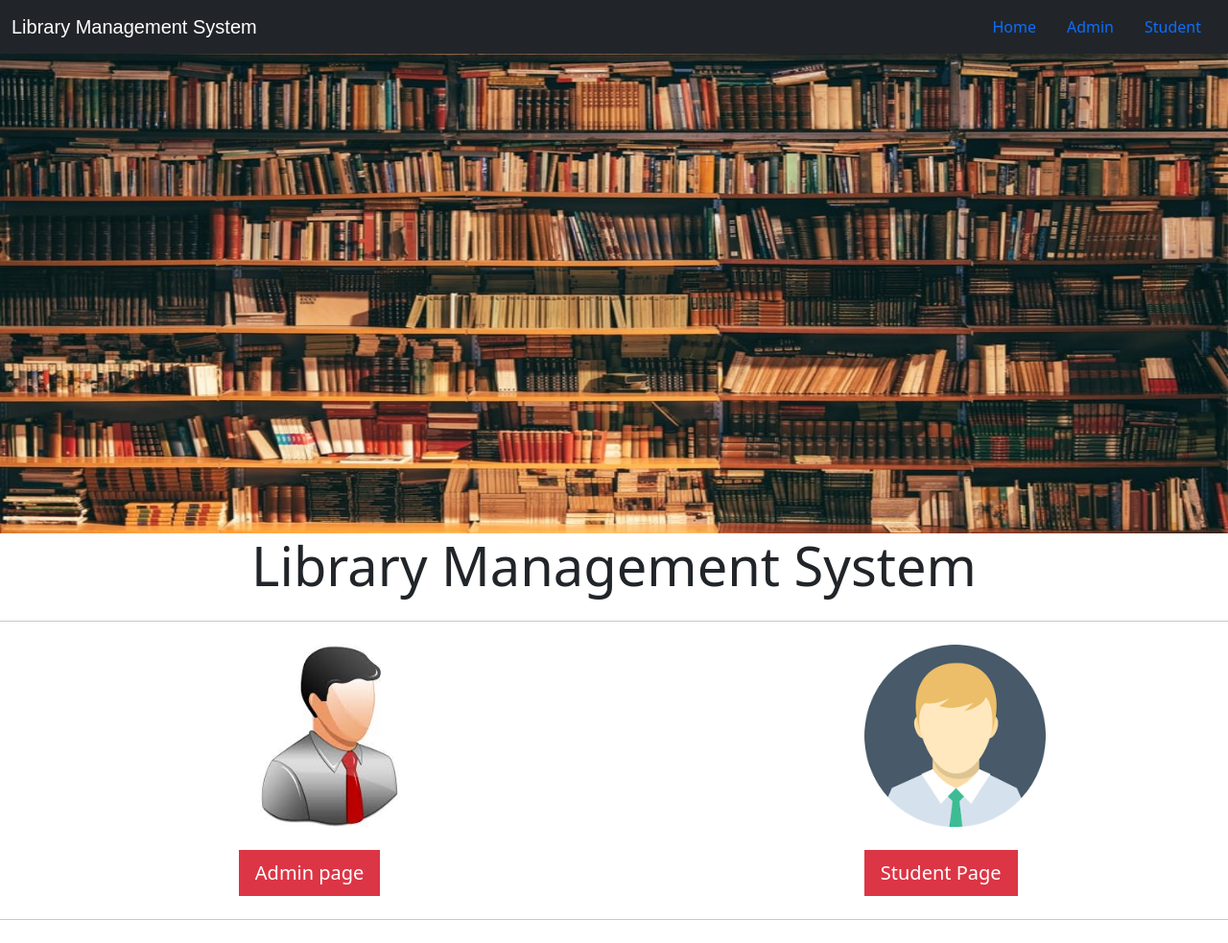
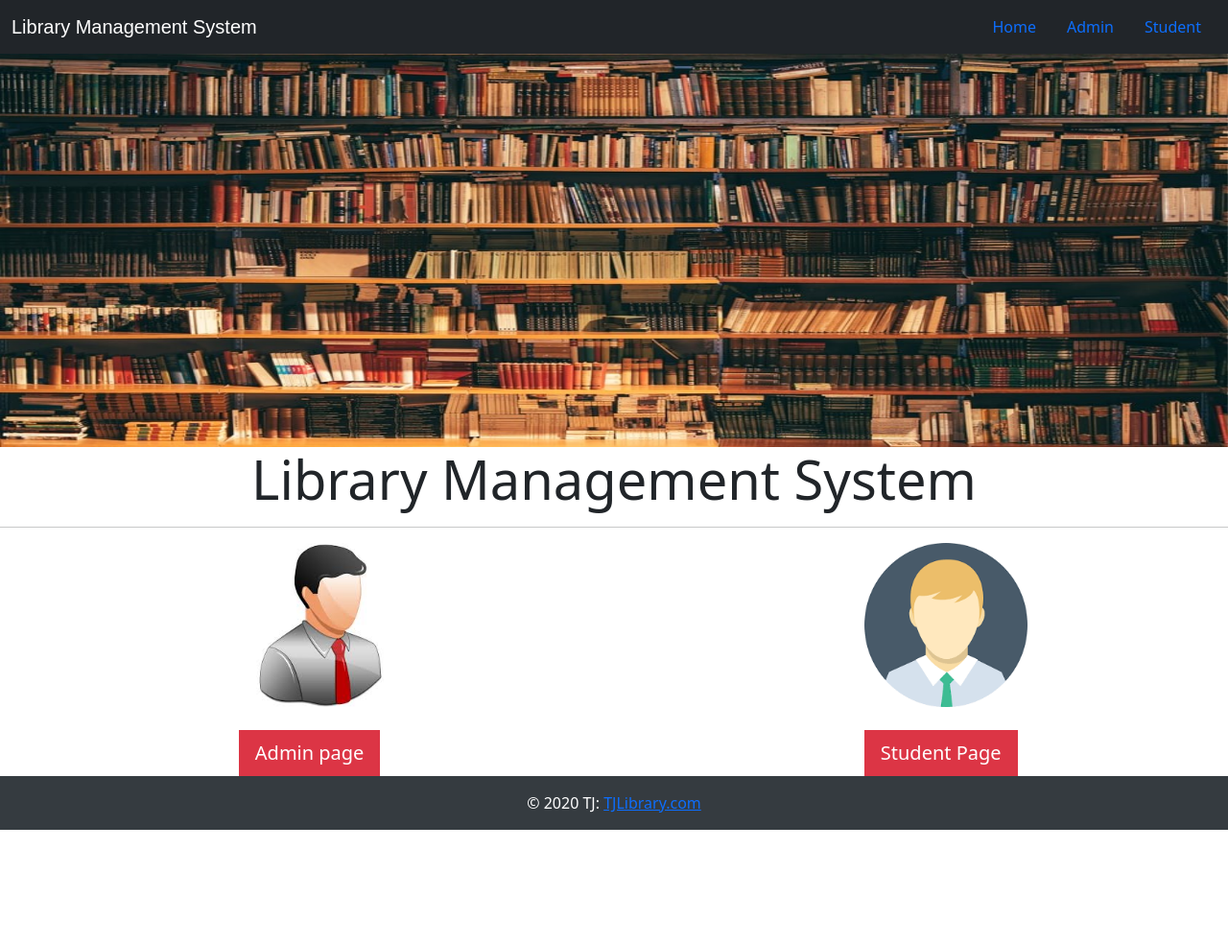
Before and after one commit to TejasJogi/Library-Management-System-Django-MYSQL, a Django app: page / in a window 1280 px wide. Shown: the whole page at 96% size. After the commit the page ends 865 px from the top, so only its background shows below. Run offline with Django 3.2, Linux system fonts and the light colour scheme.

Commit message:
footer added

```diff
--- a/library/forms.py
+++ b/library/forms.py
@@ -10,7 +10,7 @@ class AdminSigup(forms.ModelForm):
     email = forms.EmailField(help_text='Email')
 
     class Meta:
-        model = User
+        model = models.NewUser
         fields = ['user_name', 'email', 'password']
 
 class BookForm(forms.ModelForm):
--- a/library/urls.py
+++ b/library/urls.py
@@ -1,19 +1,18 @@
-from django.contrib import admin
 from django.urls import path
 from library import views
 from django.contrib.auth.views import LoginView, LogoutView
 
 urlpatterns = [
     path('',views.index, name='index'),
-    path('studentpage', views.studentpage, name='studentpage'),
-    path('adminpage', views.adminpage, name='adminpage'),
-    path('studentview', views.studentview, name='studentview'),
-    path('adminsignup', views.adminsignup, name='adminsignup'),
-    path('adminlogin', LoginView.as_view(template_name='adminlogin.html')),
-    path('admindash', views.admindash, name='admindash'),
-    path('addbook', views.addbook, name='addbook'),
-    path('viewbook', views.viewbook, name='viewbook'),
-    path('bookedit/<int:pk>', views.bookedit, name='bookedit'),
-    path('bookdelete/<int:pk>', views.bookdelete, name='bookdelete'),
-    path('logout', LogoutView.as_view(template_name='adminlogin.html')),
+    path('studentpage', views.Student.studentpage, name='studentpage'),
+    path('adminpage', views.Admin.adminpage, name='adminpage'),
+    path('studentview', views.Student.studentview, name='studentview'),
+    path('adminsignup', views.Admin.adminsignup, name='adminsignup'),
+    path('adminlogin', LoginView.as_view(template_name='adminlogin.html'), name="login"),
+    path('admindash', views.Admin.admindash, name='admindash'),
+    path('addbook', views.Admin.addbook, name='addbook'),
+    path('viewbook', views.Admin.viewbook, name='viewbook'),
+    path('bookedit/<int:pk>', views.Admin.bookedit, name='bookedit'),
+    path('bookdelete/<int:pk>', views.Admin.bookdelete, name='bookdelete'),
+    path('logout', LogoutView.as_view(template_name='adminlogin.html'), name="logout"),
 ]
--- a/library/views.py
+++ b/library/views.py
@@ -3,84 +3,89 @@ from . import models, forms
 from django.contrib.auth.models import Group
 
 # Create your views here.
+
 def index(request):
     return render(request, 'index.html')
 
-def studentpage(request):
-    return render(request, 'studentpage.html')
+class Admin:
 
-def adminpage(request):
-    return render(request, 'adminpage.html')
-
-def studentview(request):
-    books = models.Book.objects.all()
-    return render(request,'studentview.html',{'books': books})
+    def adminpage(request):
+        return render(request, 'adminpage.html')
 
 
-def adminsignup(request):
-    form = forms.AdminSigup()
-    if request.method == 'POST':
-        form = forms.AdminSigup(request.POST)
-        if form.is_valid():
-            user = form.save()
-            user.set_password(user.password)
-            user.save()
+    def adminsignup(request):
+        form = forms.AdminSigup()
+        if request.method == 'POST':
+            form = forms.AdminSigup(request.POST)
+            if form.is_valid():
+                user = form.save()
+                user.set_password(user.password)
+                user.save()
 
-            my_admin_group = Group.objects.get_or_create(name='ADMIN')
-            my_admin_group[0].user_set.add(user)
+                my_admin_group = Group.objects.get_or_create(name='ADMIN')
+                my_admin_group[0].user_set.add(user)
 
-            return HttpResponseRedirect('adminlogin')
-    return render(request, 'adminsignup.html', {'form': form})
+                return HttpResponseRedirect('adminlogin')
+        return render(request, 'adminsignup.html', {'form': form})
 
 
-def adminlogin(request):
-    return render(request, 'adminlogin.html')
+    def adminlogin(request):
+        return render(request, 'adminlogin.html')
 
 
-def adminauth(user):
-    return user.groups.filter(name='ADMIN').exists()
+    def adminauth(user):
+        return user.groups.filter(name='ADMIN').exists()
 
 
-def admindash(request):
-    return render(request, 'admindash.html')
+    def admindash(request):
+        return render(request, 'admindash.html')
 
 
-def addbook(request):
-    form = forms.BookForm()
-    if request.method == 'POST':
-        form = forms.BookForm(request.POST)
-        if form.is_valid():
-            user = form.save()
-            return render(request, 'bookadded.html')
-    return render(request, 'addbook.html', {'form': form})
+    def addbook(request):
+        form = forms.BookForm()
+        if request.method == 'POST':
+            form = forms.BookForm(request.POST)
+            if form.is_valid():
+                user = form.save()
+                return render(request, 'bookadded.html')
+        return render(request, 'addbook.html', {'form': form})
 
 
-def viewbook(request):
-    books = models.Book.objects.all()
-    return render(request, 'viewbook.html', {'books': books})
+    def viewbook(request):
+        books = models.Book.objects.all()
+        return render(request, 'viewbook.html', {'books': books})
 
 
-def bookedit(request, pk):
-    if not request.user.is_superuser:
-        return redirect('index')
-    obj = models.Book.objects.get(id=pk)
-    form = forms.BookForm(instance=obj)
-    if request.method == 'POST':
-        form = forms.BookForm(
-            data=request.POST, files=request.FILES, instance=obj)
-        if form.is_valid():
-            obj = form.save(commit=False)
-            obj.save()
+    def bookedit(request, pk):
+        if not request.user.is_superuser:
             return redirect('index')
-    return render(request, 'addbook.html', locals())
+        obj = models.Book.objects.get(id=pk)
+        form = forms.BookForm(instance=obj)
+        if request.method == 'POST':
+            form = forms.BookForm(
+                data=request.POST, files=request.FILES, instance=obj)
+            if form.is_valid():
+                obj = form.save(commit=False)
+                obj.save()
+                return redirect('index')
+        return render(request, 'addbook.html', locals())
 
 
+    def bookdelete(request, pk):
+        if not request.user.is_superuser:
+            return redirect('index')
+        obj = get_object_or_404(models.Book, id=pk)
+        obj.delete()
+        #return redirect('index')
+        return redirect('admindash.html')
 
 
-def bookdelete(request, pk):
-    if not request.user.is_superuser:
-        return redirect('index')
-    obj = get_object_or_404(models.Book, id=pk)
-    obj.delete()
-    # return redirect('index')
-    return redirect('admindash.html')
+class Student:
+
+    def studentpage(request):
+        return render(request, 'studentpage.html')
+
+
+    def studentview(request):
+        books = models.Book.objects.all()
+        return render(request,'studentview.html',{'books': books})
--- a/templates/addbook.html
+++ b/templates/addbook.html
@@ -67,6 +67,8 @@
         <div class="text-center">View Available Book In Library<a href="viewbook">Click here</a></div>
     </div>
 
+    {% include "footer.html" %}
+
 </body>
 
 </html>
--- a/templates/admindash.html
+++ b/templates/admindash.html
@@ -56,6 +56,9 @@
         </div>
 
     </div>
+
+    {% include "footer.html" %}
+
 </body>
 
 </html>
--- a/templates/adminlogin.html
+++ b/templates/adminlogin.html
@@ -63,6 +63,8 @@
         <div class="text-center">Do not have account? <a href="adminsignup">Signup here</a></div>
     </div>
 
+    {% include "footer.html" %}
+
 </body>
 
 </html>
--- a/templates/adminpage.html
+++ b/templates/adminpage.html
@@ -39,6 +39,9 @@
             <a class="btn btn-primary btn-lg" style="border-radius:0px;" href="adminlogin" role="button">Login</a>
         </p>
     </div>
+
+    {% include "footer.html" %}
+
 </body>
 
 </html>
--- a/templates/adminsignup.html
+++ b/templates/adminsignup.html
@@ -61,6 +61,9 @@
         </form>
         <div class="text-center">Already have an account? <a href="adminlogin">Login here</a></div>
     </div>
+
+    {% include "footer.html" %}
+
 </body>
 
 </html>
--- a/templates/bookadded.html
+++ b/templates/bookadded.html
@@ -30,7 +30,8 @@
 
 
     </div>
-    <br>
+    {% include "footer.html" %}
+
 </body>
 
 </html>
--- /dev/null
+++ b/templates/footer.html
@@ -0,0 +1,39 @@
+<!DOCTYPE html>
+<html lang="en">
+<head>
+    <meta charset="UTF-8">
+    <meta http-equiv="X-UA-Compatible" content="IE=edge">
+    <meta name="viewport" content="width=device-width, initial-scale=1.0">
+    <title>Library Management System</title>
+    <style>
+        body{
+    min-height: 100vh;
+    display: flex;
+    flex-direction: column;
+}
+
+        footer {
+    padding: 0px 0px 0px 0px;
+    background-color:#353b40;
+    margin-top: auto;
+    color: white;
+}
+
+
+
+    </style>
+</head>
+<body>
+    <!-- Footer -->
+<footer class="page-footer font-small dark">
+
+    <!-- Copyright -->
+    <div class="footer-copyright text-center py-3">© 2020 TJ:
+      <a href="https://tjlibrary.com/"> TJLibrary.com</a>
+    </div>
+    <!-- Copyright -->
+
+  </footer>
+  <!-- Footer -->
+</body>
+</html>
--- a/templates/index.html
+++ b/templates/index.html
@@ -1,6 +1,7 @@
 <!DOCTYPE html>
 
 <html lang="en">
+
 <head>
     <!-- Required meta tags -->
     <meta charset="UTF-8">
@@ -26,13 +27,16 @@
 
         .col-lg-6 {
             padding-left: 20%;
+
         }
 
         .jumbotron {
             margin-bottom: 0px;
+            overflow: hidden;
         }
     </style>
-    </head>
+</head>
+
 <body>
 
     {% include "navbar.html" %}
@@ -43,7 +47,7 @@
         </ol>
         <div class="carousel-inner">
             <div class="carousel-item active">
-                <img class="d-block w-100 " height="500px" src="static/library.jpg" alt="First slide">
+                <img class="d-block w-100 " height="410px" src="static/library.jpg" alt="First slide">
             </div>
         </div>
     </div>
@@ -51,24 +55,24 @@
 
     <div class="jumbotron">
         <h1 style="text-align:center" class="display-4">Library Management System</h1>
-        <hr class="my-4">
+        <hr>
 
         <div class="row">
 
             <div class="col-lg-6">
-                <img src="static/admin.png" width="50%" alt=""><br><br>
+                <img src="static/admin.png" width="45%" alt=""><br><br>
                 <a class="btn btn-danger btn-lg" style="text-align:center; border-radius:0px;" href="adminpage"
                     role="button">Admin page</a>
 
             </div>
 
             <div class="col-lg-6">
-                <img src="static/student.png" width="50%" alt=""><br><br>
+                <img src="static/student.png" width="45%" alt=""><br><br>
                 <a class="btn btn-danger btn-lg" style="border-radius:0px;" href="studentpage" role="button">Student
                     Page</a>
             </div>
         </div>
-        <hr class="my-4">
+
 
     </div>
 
@@ -79,6 +83,9 @@
         integrity="sha384-ka7Sk0Gln4gmtz2MlQnikT1wXgYsOg+OMhuP+IlRH9sENBO0LRn5q+8nbTov4+1p"
         crossorigin="anonymous"></script>
 
+
+    {% include "footer.html" %}
+
 </body>
 
 </html>
--- a/templates/studentpage.html
+++ b/templates/studentpage.html
@@ -40,6 +40,9 @@
             <a class="btn btn-primary btn-lg" style="border-radius: 0%;" href="studentview" role="button">View books</a>
         </p>
     </div>
+
+    {% include "footer.html" %}
+
 </body>
 
 </html>
--- a/templates/studentview.html
+++ b/templates/studentview.html
@@ -46,6 +46,9 @@
     {%else%}
     <h1>Have 0 book</h1>
     {%endif%}
+
+    {% include "footer.html" %}
+
 </body>
 
 </html>
--- a/templates/viewbook.html
+++ b/templates/viewbook.html
@@ -51,6 +51,9 @@
     {%else%}
     <h1>Have 0 book</h1>
     {%endif%}
+
+    {% include "footer.html" %}
+
 </body>
 
 </html>
```
